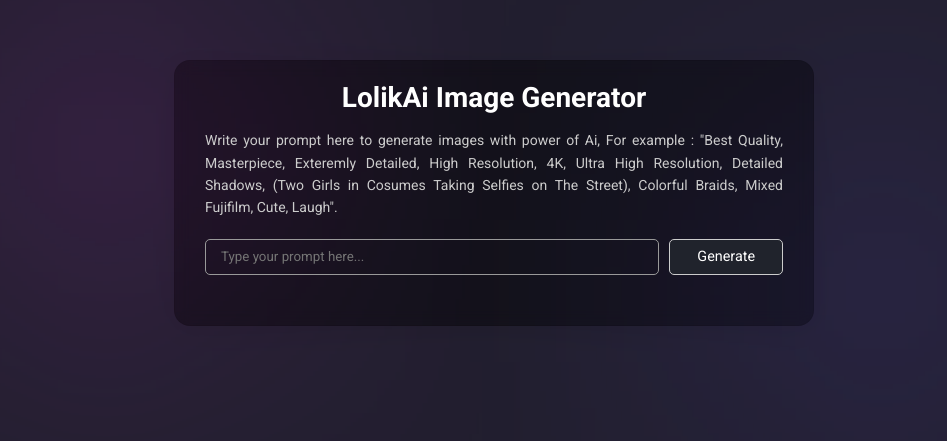
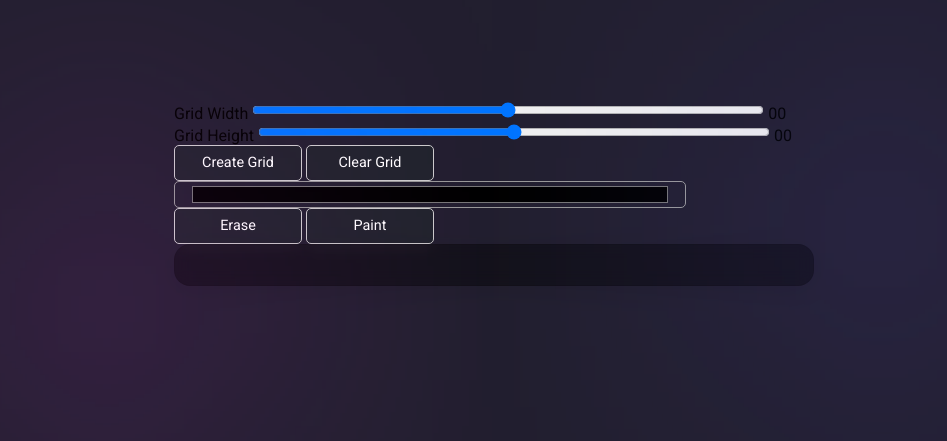
Before and after one commit to loliksudoc/ai.image.generator, a plain HTML site: page index.html in a window 1280 px wide. Shown: the part 207-648 px from the top of the page, without its empty margins (146-1093 px from the left). Drawn offline with Linux system fonts and the light colour scheme.

Commit message:
Update index.html

```diff
--- a/index.html
+++ b/index.html
@@ -3,31 +3,45 @@
 
 <head>
     <meta charset="UTF-8">
+    <meta http-equiv="X-UA-Compatible" content="IE=edge">
     <meta name="viewport" content="width=device-width, initial-scale=1.0">
     <link rel="stylesheet" href="style.css">
-    <title> Image Generator | Lolik</title>
+    <title>#1 - Pixel Art Generator | AsmrProg</title>
 </head>
 
 <body>
 
-    <div class="container">
-        <h1>LolikAi Image Generator</h1>
-        <p>Write your prompt here to generate images with power of Ai, For example : "Best Quality, Masterpiece,
-            Exteremly Detailed, High Resolution, 4K, Ultra High Resolution, Detailed Shadows, (Two Girls in Cosumes
-            Taking Selfies on The Street), Colorful Braids, Mixed Fujifilm, Cute, Laugh".</p>
-        <form class="gen-form">
-            <input type="text" id="user-prompt" , placeholder="Type your prompt here..." autocomplete="off">
-            <button type="button" id="generate">Generate</button>
-        </form>
+    <div class="wrapper">
+        <div class="options">
+            <div class="opt-wrapper">
+                <div class="slider">
+                    <label for="width-range">Grid Width</label>
+                    <input type="range" id="width-range" min="1" max="35">
+                    <span id="width-value">00</span>
+                </div>
+                <div class="slider">
+                    <label for="height-range">Grid Height</label>
+                    <input type="range" id="height-range" min="1" max="35">
+                    <span id="height-value">00</span>
+                </div>
+            </div>
 
-        <div class="result">
-            <div id="loading">Generating...</div>
-            <div id="image-grid"></div>
+            <div class="opt-wrapper">
+                <button id="submit-grid">Create Grid</button>
+                <button id="clear-grid">Clear Grid</button>
+                <input type="color" id="color-input">
+                <button id="erase-btn">Erase</button>
+                <button id="paint-btn">Paint</button>
+            </div>
+
         </div>
-
+        <div class="container"></div>
     </div>
 
-    <script src="script.js"></script>
+
+
+
+    <script src="index.js"></script>
 </body>
 
 </html>
```
